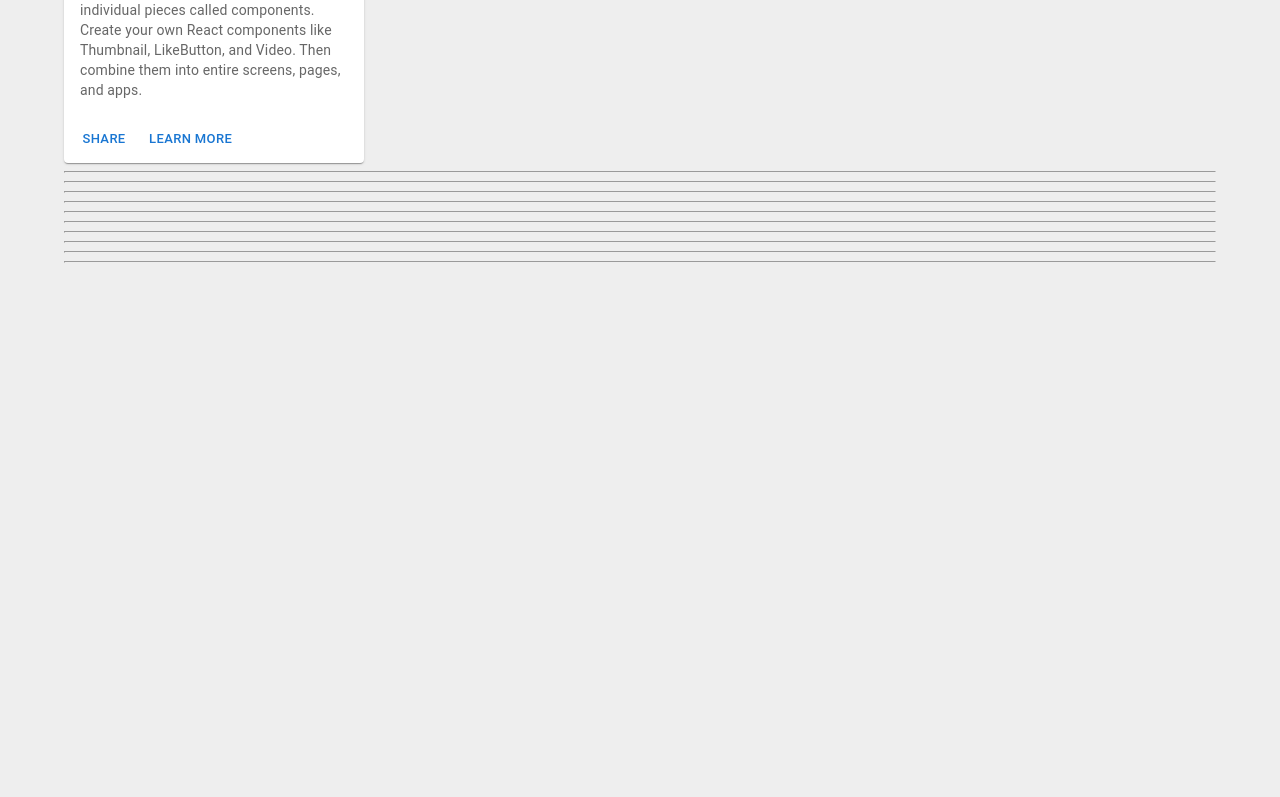
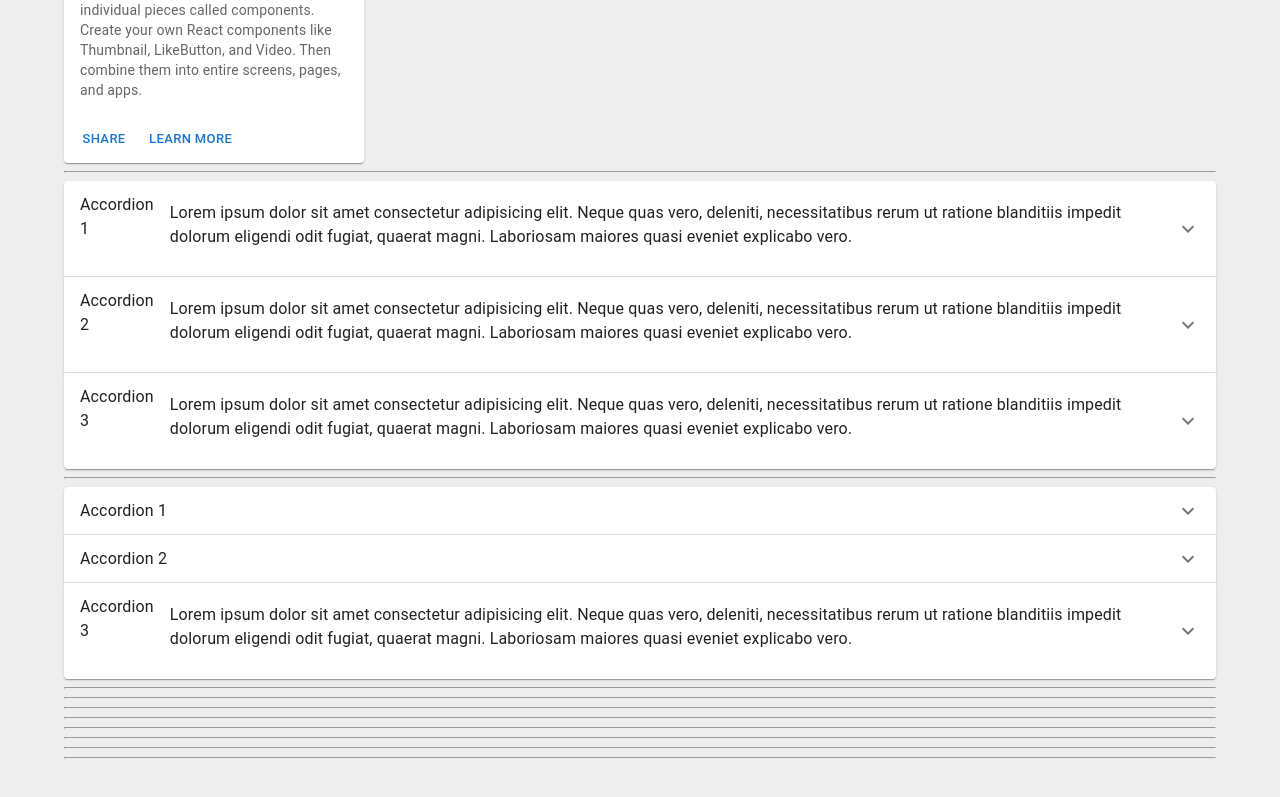
Before and after one commit to Winniequan/Learn-MUI-with-TypeScript, a React (Create React App) app: page / in a window 1280 px wide. Shown: the part 2805-3602 px from the top of the page. Before the commit the page ends 3140 px from the top, so only its background shows below. Built offline with nearby package versions, Linux system fonts and the light colour scheme.

Commit message:
Accordion component

```diff
--- a/src/App.tsx
+++ b/src/App.tsx
@@ -1,5 +1,7 @@
 
 import './App.css';
+import AccordionGroup from './components/AccordionGroup';
+import { MuiAccordion } from './components/MuiAccordion';
 import { MuiAutocomplete } from './components/MuiAutocomplete';
 import MuiButton from './components/MuiButton';
 import { MuiCard } from './components/MuiCard';
@@ -38,7 +40,9 @@
       <hr />
      <MuiCard/>
       <hr />
+      <MuiAccordion/>
       <hr />
+      <AccordionGroup/>
       <hr />
       <hr />
       <hr />
--- /dev/null
+++ b/src/components/AccordionGroup.tsx
@@ -0,0 +1,66 @@
+import React from "react";
+import {
+  Accordion,
+  AccordionDetails,
+  AccordionSummary,
+  Typography,
+} from "@mui/material";
+import ExpandMoreIcon from "@mui/icons-material/ExpandMore";
+
+const AccordionGroup = () => {
+  return (
+    <div>
+      <Accordion>
+        <AccordionSummary
+          expandIcon={<ExpandMoreIcon />}
+          aria-controls="panel1a-content"
+          id="panel1a-header"
+        >
+          <Typography>Accordion 1</Typography>
+        </AccordionSummary>
+        <AccordionDetails>
+          <Typography>
+            Lorem ipsum dolor sit amet, consectetur adipiscing elit. Suspendisse
+            malesuada lacus ex, sit amet blandit leo lobortis eget.
+          </Typography>
+        </AccordionDetails>
+      </Accordion>
+
+      <Accordion>
+        <AccordionSummary
+          expandIcon={<ExpandMoreIcon />}
+          aria-controls="panel2a-content"
+          id="panel2a-header"
+        >
+          <Typography>Accordion 2</Typography>
+        </AccordionSummary>
+        <AccordionDetails>
+          <Typography>
+            Lorem ipsum dolor sit amet, consectetur adipiscing elit. Suspendisse
+            malesuada lacus ex, sit amet blandit leo lobortis eget.
+          </Typography>
+        </AccordionDetails>
+      </Accordion>
+
+      <Accordion>
+        <AccordionSummary
+          expandIcon={<ExpandMoreIcon />}
+          aria-controls="panel3a-content"
+          id="panel3a-header"
+        >
+          <Typography>Accordion 3</Typography>
+          <AccordionDetails>
+            <Typography>
+              Lorem ipsum dolor sit amet consectetur adipisicing elit. Neque
+              quas vero, deleniti, necessitatibus rerum ut ratione blanditiis
+              impedit dolorum eligendi odit fugiat, quaerat magni. Laboriosam
+              maiores quasi eveniet explicabo vero.
+            </Typography>
+          </AccordionDetails>
+        </AccordionSummary>
+      </Accordion>
+    </div>
+  );
+};
+
+export default AccordionGroup;
--- /dev/null
+++ b/src/components/MuiAccordion.tsx
@@ -0,0 +1,79 @@
+import React, { useState } from "react";
+import {
+  Accordion,
+  AccordionSummary,
+  AccordionDetails,
+  Typography,
+} from "@mui/material";
+import ExpandMoreIcon from "@mui/icons-material/ExpandMore";
+
+export const MuiAccordion = () => {
+  const [expanded, setExpanded] = useState<string | false>(false);
+  const handleChange = (isExpanded: boolean, panel: string) => {
+    setExpanded(isExpanded ? panel : false);
+  };
+  return (
+    <div>
+      <Accordion
+        expanded={expanded === "panel1"}
+        onChange={(event, isExpanded) => handleChange(isExpanded, "panel1")}
+      >
+        <AccordionSummary
+          id="panel1-header"
+          aria-controls="panel1-content"
+          expandIcon={<ExpandMoreIcon />}
+        >
+          <Typography>Accordion 1</Typography>
+          <AccordionDetails>
+            <Typography>
+              Lorem ipsum dolor sit amet consectetur adipisicing elit. Neque
+              quas vero, deleniti, necessitatibus rerum ut ratione blanditiis
+              impedit dolorum eligendi odit fugiat, quaerat magni. Laboriosam
+              maiores quasi eveniet explicabo vero.
+            </Typography>
+          </AccordionDetails>
+        </AccordionSummary>
+      </Accordion>
+      <Accordion
+        expanded={expanded === "panel2"}
+        onChange={(event, isExpanded) => handleChange(isExpanded, "panel2")}
+      >
+        <AccordionSummary
+          id="panel2-header"
+          aria-controls="panel2-content"
+          expandIcon={<ExpandMoreIcon />}
+        >
+          <Typography>Accordion 2</Typography>
+          <AccordionDetails>
+            <Typography>
+              Lorem ipsum dolor sit amet consectetur adipisicing elit. Neque
+              quas vero, deleniti, necessitatibus rerum ut ratione blanditiis
+              impedit dolorum eligendi odit fugiat, quaerat magni. Laboriosam
+              maiores quasi eveniet explicabo vero.
+            </Typography>
+          </AccordionDetails>
+        </AccordionSummary>
+      </Accordion>
+      <Accordion
+        expanded={expanded === "panel3"}
+        onChange={(event, isExpanded) => handleChange(isExpanded, "panel3")}
+      >
+        <AccordionSummary
+          id="panel3-header"
+          aria-controls="panel3-content"
+          expandIcon={<ExpandMoreIcon />}
+        >
+          <Typography>Accordion 3</Typography>
+          <AccordionDetails>
+            <Typography>
+              Lorem ipsum dolor sit amet consectetur adipisicing elit. Neque
+              quas vero, deleniti, necessitatibus rerum ut ratione blanditiis
+              impedit dolorum eligendi odit fugiat, quaerat magni. Laboriosam
+              maiores quasi eveniet explicabo vero.
+            </Typography>
+          </AccordionDetails>
+        </AccordionSummary>
+      </Accordion>
+    </div>
+  );
+};
```
